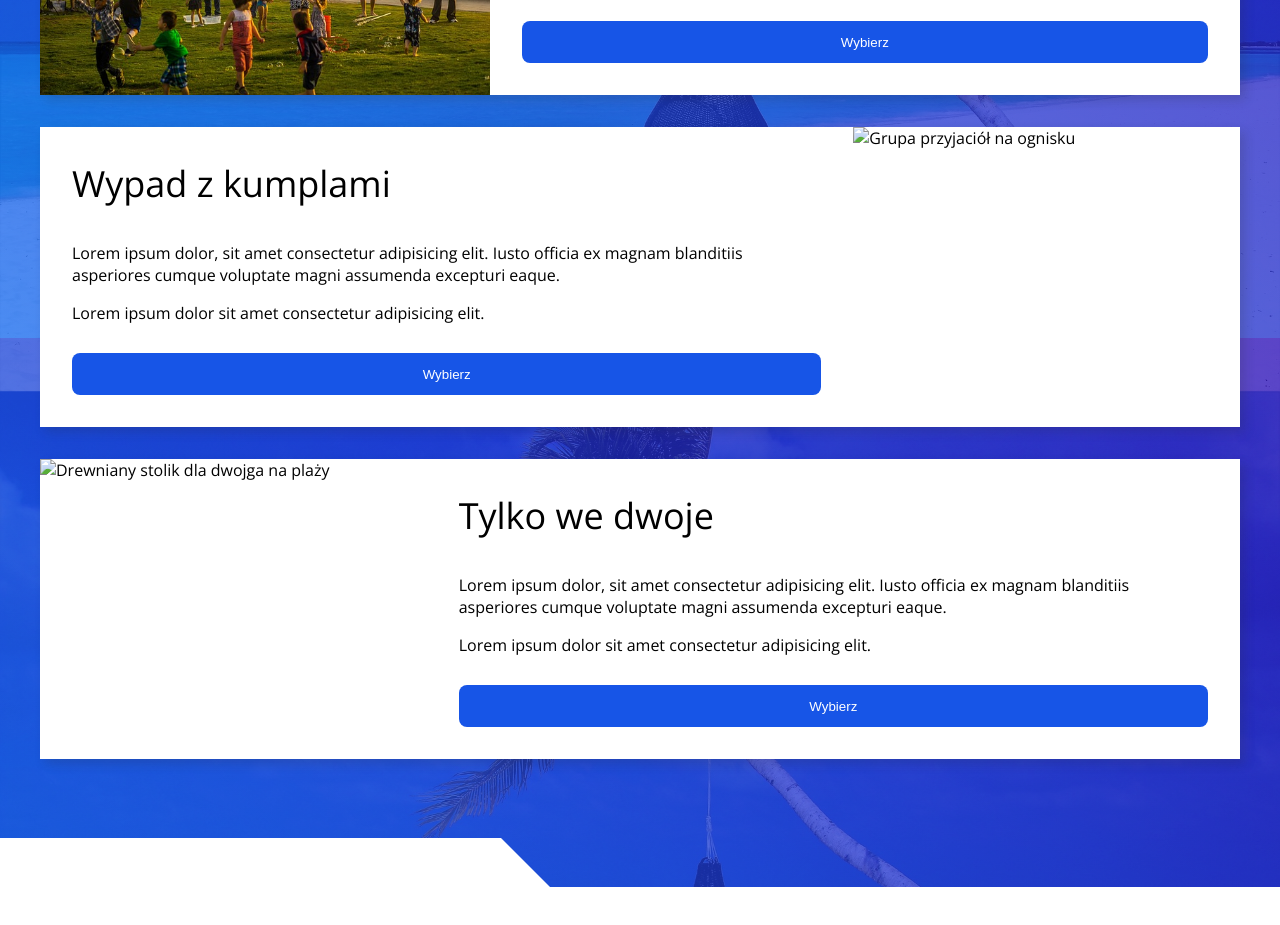
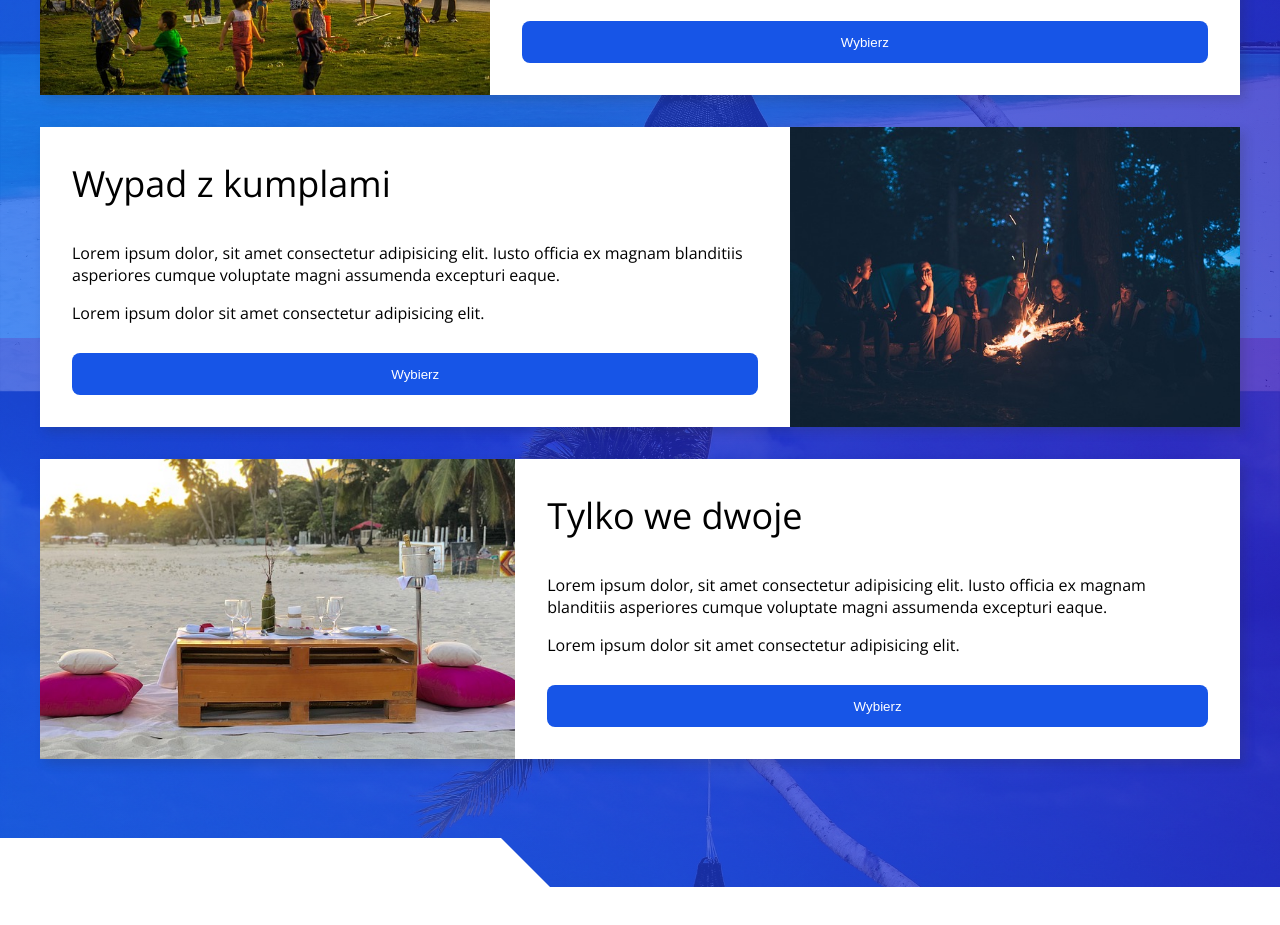
Before and after one commit to Leman300/Tropical-Paradise, a plain HTML site: page index.html in a window 1280 px wide. Shown: the part 4020-4945 px from the top of the page. Drawn offline with nearby package versions, Linux system fonts and the light colour scheme; the site is published under a folder, as on GitHub Pages, so addresses that start at the root find nothing.

Commit message:
Changed path

```diff
--- a/index.html
+++ b/index.html
@@ -188,7 +188,7 @@
 
 
                     <div data-aos="fade-left" data-aos-delay="200" class="offers__option">
-                        <img src="/img/offers/bonfire.jpg" alt="Grupa przyjaciół na ognisku"
+                        <img src="./img/offers/bonfire.jpg" alt="Grupa przyjaciół na ognisku"
                             class="offers__option-img offers__option-img--right">
                         <div class="offers__option-info">
                             <h3 class="offers__option-heading">Wypad z kumplami</h3>
@@ -203,7 +203,7 @@
 
 
                     <div data-aos="fade-right" data-aos-delay="300" class="offers__option">
-                        <img src="/img/offers/coff-table-beach.jpg" alt="Drewniany stolik dla dwojga na plaży"
+                        <img src="./img/offers/coff-table-beach.jpg" alt="Drewniany stolik dla dwojga na plaży"
                             class="offers__option-img">
                         <div class="offers__option-info">
                             <h3 class="offers__option-heading">Tylko we dwoje</h3>
```
